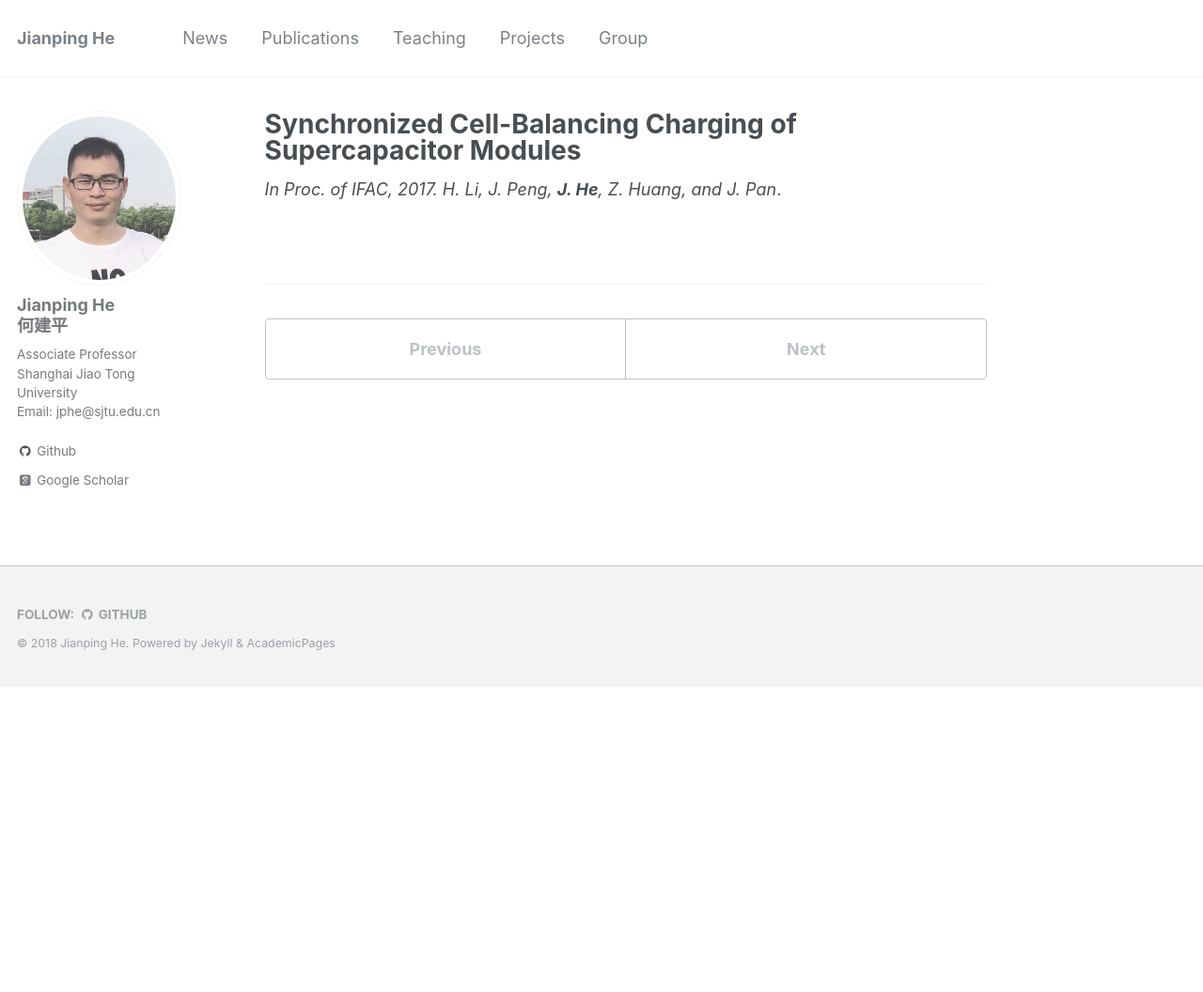
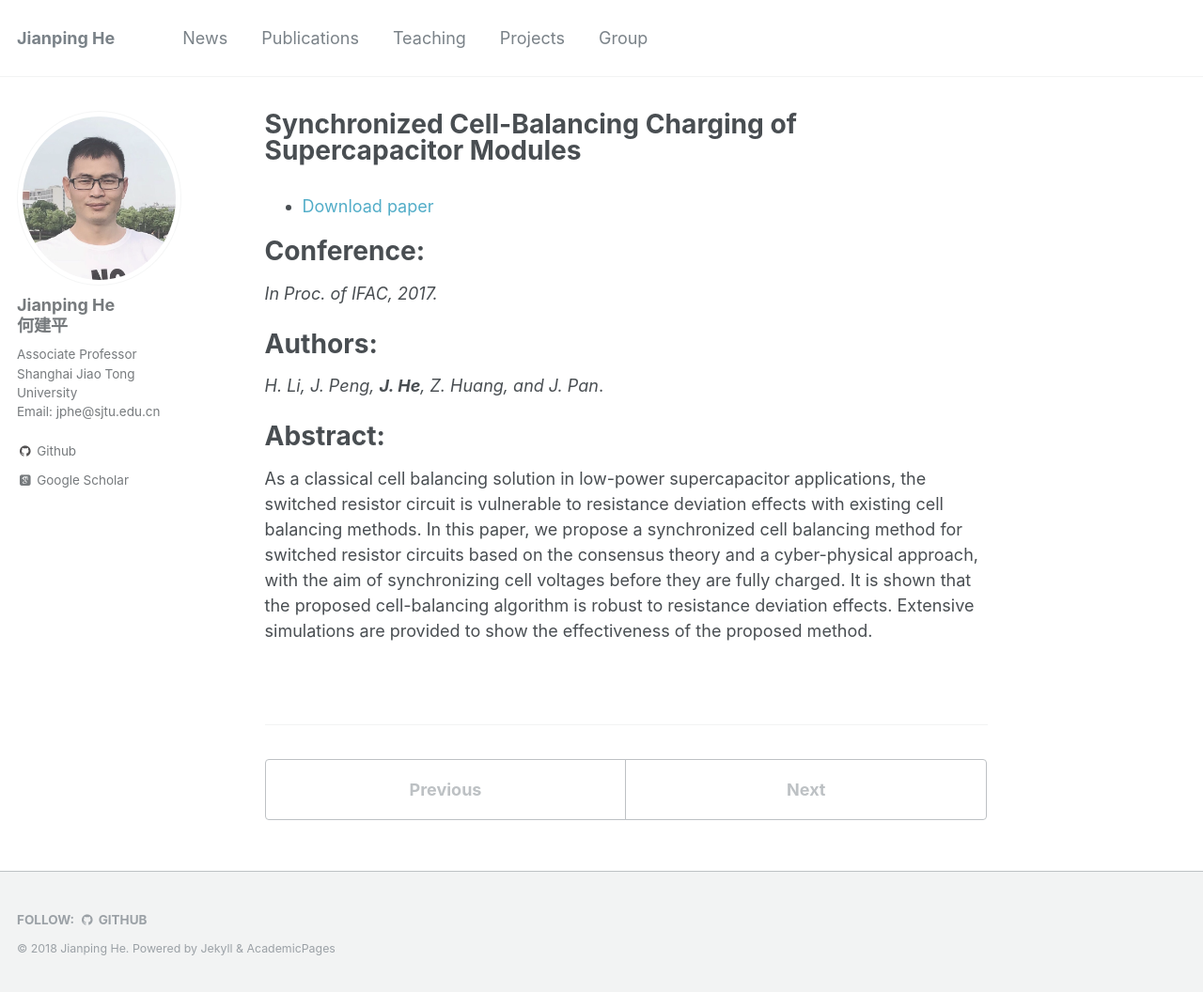
Before and after one commit to jiangshuozz/Jianping-He.github.io, a Jekyll site: the page built from _publications/2017-04-03-Synchronized-Cell-Balancing.md, in a window 1280 px wide and 1056 px high. Shown: the whole window at 94% size. Built offline with Jekyll 4.4.1, drawn with Linux system fonts in a browser that asks for light colours; some web fonts are replaced.

Commit message:
Update 2017-04-03-Synchronized-Cell-Balancing.md

```diff
--- a/_publications/2017-04-03-Synchronized-Cell-Balancing.md
+++ b/_publications/2017-04-03-Synchronized-Cell-Balancing.md
@@ -8,5 +8,17 @@ venue: '--'
 #paperurl: ''
 #citation: ''
 ---
+
+- [Download paper](https://www.sciencedirect.com/science/article/pii/S2405896317308868)
+
+Conference:
+===
 *In Proc. of IFAC, 2017.*
+
+Authors:
+===
 *H. Li, J. Peng, **J. He**, Z. Huang, and J. Pan*.
+
+Abstract:
+===
+As a classical cell balancing solution in low-power supercapacitor applications, the switched resistor circuit is vulnerable to resistance deviation effects with existing cell balancing methods. In this paper, we propose a synchronized cell balancing method for switched resistor circuits based on the consensus theory and a cyber-physical approach, with the aim of synchronizing cell voltages before they are fully charged. It is shown that the proposed cell-balancing algorithm is robust to resistance deviation effects. Extensive simulations are provided to show the effectiveness of the proposed method.
```
